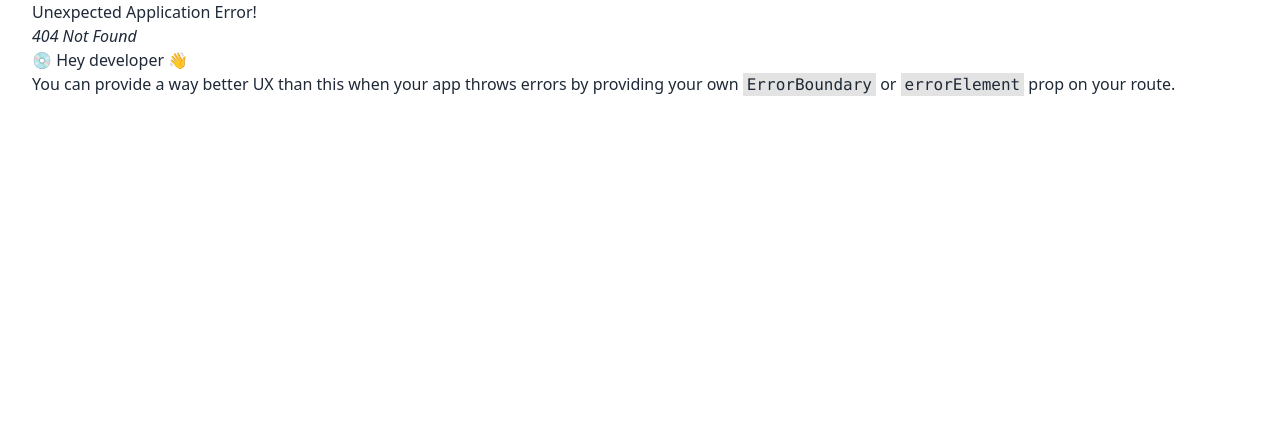
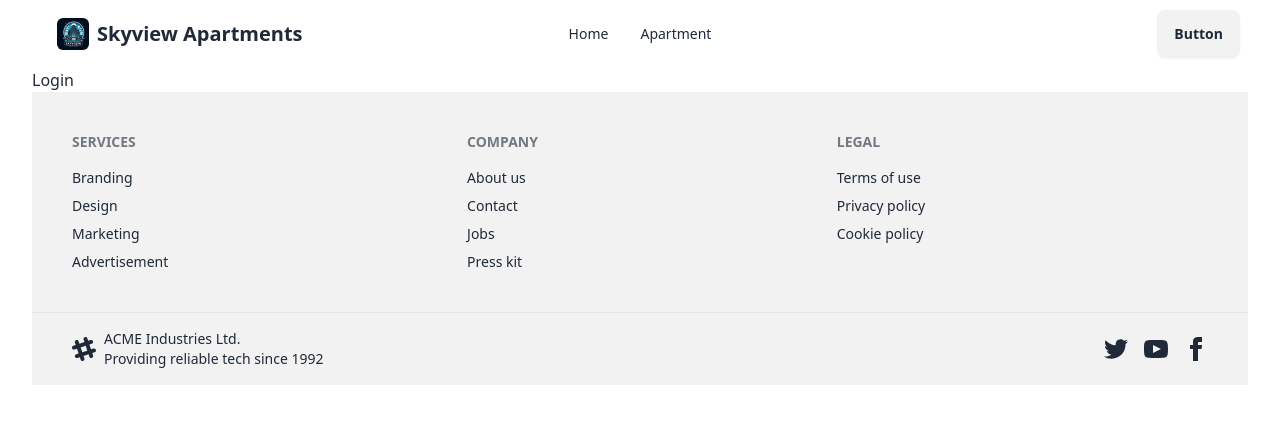
Before and after one commit to fms-faisal/skyview-apartments-client, a React (Vite) app: page /login in a window 1280 px wide. Before the commit this address had no page. Shown: the top 424 px of the page. Built offline with nearby package versions, Linux system fonts and the light colour scheme.

Commit message:
Login component created

```diff
--- /dev/null
+++ b/src/Pages/Login/Login.jsx
@@ -0,0 +1,11 @@
+import React from 'react';
+
+const Login = () => {
+    return (
+        <div>
+            <h1>Login</h1>
+        </div>
+    );
+};
+
+export default Login;
--- a/src/Routes/Routes.jsx
+++ b/src/Routes/Routes.jsx
@@ -2,6 +2,7 @@
 import Main from "../Layout/Main";
 import Home from "../Pages/Home/Home";
 import Apartment from "../Pages/Apartment/Apartment";
+import Login from "../Pages/Login/Login";
 
 export const router = createBrowserRouter([
   {
@@ -16,6 +17,10 @@
         path: "/apartment",
         element: <Apartment></Apartment>,
       },
+      {
+        path: "/login",
+        element: <Login></Login>
+      }
     ],
   },
 ]);
```
